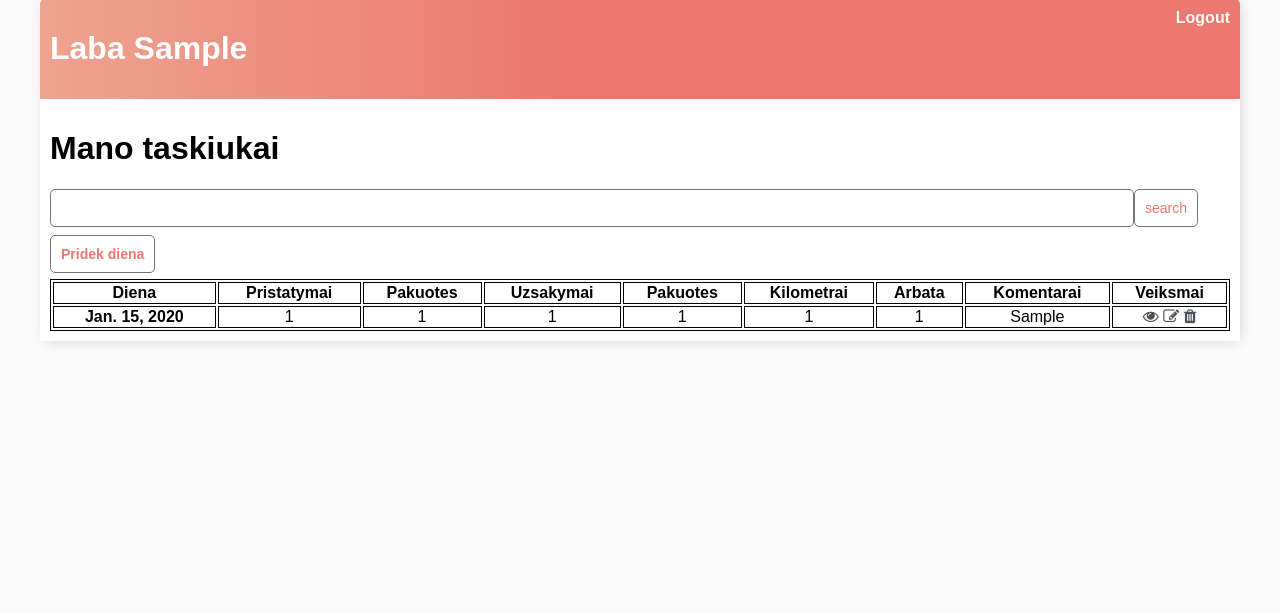
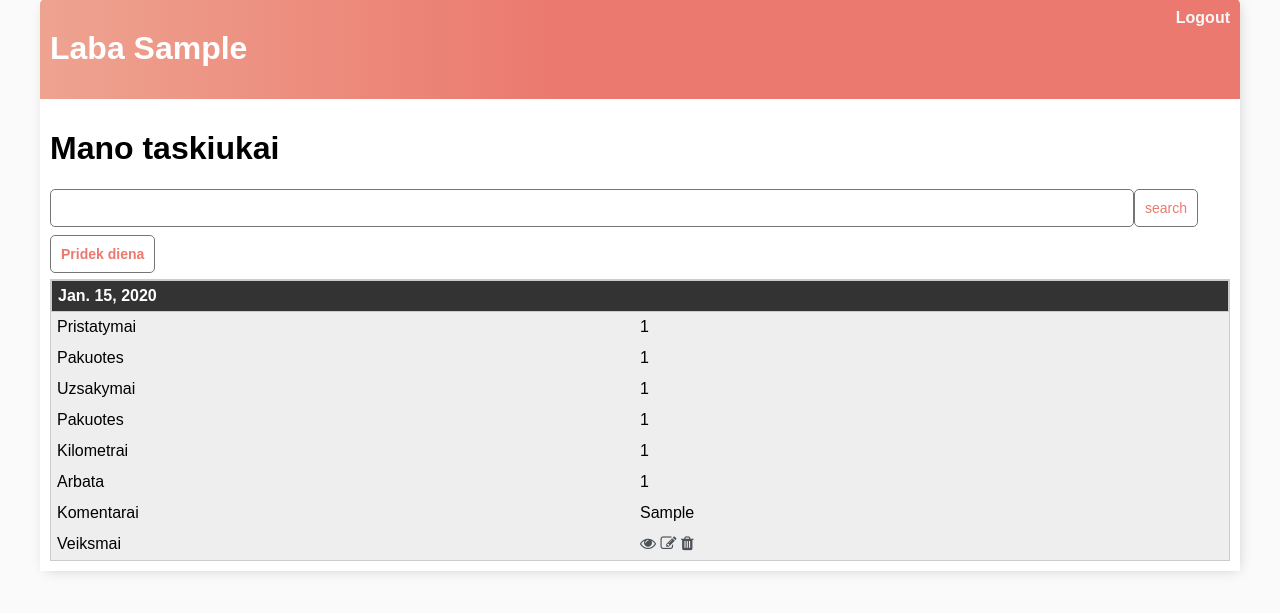
Before and after one commit to arvydasg/dpd, a Django app: page / in a window 1280 px wide. Shown: the part 59-672 px from the top of the page. Run offline with Django 4.2, Linux system fonts and the light colour scheme; a user stored in the database is signed in; tables that the repository leaves empty hold one stand-in row (values such as "Sample post"); some libraries are stand-ins or nearby versions.

Commit message:
style: table is now mobile reponsive!

```diff
--- a/base/templates/base/taskai_list.html
+++ b/base/templates/base/taskai_list.html
@@ -32,6 +32,7 @@
 <br/>
 <p></p>
 <table class="table">
+  <thead>
     <tr>
       <th scope="col">Diena</th>
       <th scope="col">Pristatymai</th>
@@ -43,6 +44,7 @@
       <th scope="col">Komentarai</th>
       <th scope="col">Veiksmai</th>
     </tr>
+  </thead>
   <tbody>
     <tr>
       {% for taskai in taskiukai %}
--- a/static/base/style.css
+++ b/static/base/style.css
@@ -68,13 +68,101 @@ textarea {
     width: 90%;
 }
 
-table, th, td {
-    border:1px solid black;
-    text-align:center
+/* table, th, td { */
+/*     border:1px solid black; */
+/*     text-align:center */
+/* } */
+
+/* table{ */
+/*     width: 100%; */
+/*     margin-left: auto; */
+/*     margin-right: auto; */
+/* } */
+
+
+
+
+
+/* 2022-02-02 styling changes. Attempting mobile responsivness */
+/* inspiration - https://css-tricks.com/responsive-data-tables/ */
+
+/*
+Generic Styling, for Desktops/Laptops
+*/
+table {
+  width: 100%;
+  border-collapse: collapse;
 }
 
-table{
-    width: 100%;
-    margin-left: auto;
-    margin-right: auto;
+/* Zebra striping */
+tr:nth-of-type(odd) {
+  background: #eee;
 }
+
+th {
+  background: #333;
+  color: white;
+  font-weight: bold;
+}
+
+td, th {
+  padding: 6px;
+  border: 1px solid #ccc;
+  text-align: left;
+}
+
+/*
+Max width before this PARTICULAR table gets nasty
+This query will take effect for any screen smaller than 760px
+and also iPads specifically.
+*/
+
+@media
+only screen and (max-width: 760px),
+(min-device-width: 768px) and (max-device-width: 1024px)  {
+
+    /* Force table to not be like tables anymore */
+    table, thead, tbody, th, td, tr {
+	display: block;
+    }
+
+    /* Hide table headers (but not display: none;, for accessibility) */
+    thead tr {
+	position: absolute;
+	top: -9999px;
+	left: -9999px;
+    }
+
+    tr { border: 1px solid #ccc; }
+
+    td {
+	/* Behave  like a "row" */
+	border: none;
+	border-bottom: 1px solid #eee;
+	position: relative;
+	padding-left: 50%;
+    }
+
+    td:before {
+	/* Now like a table header */
+	position: absolute;
+	/* Top/left values mimic padding */
+	top: 6px;
+	left: 6px;
+	width: 45%;
+	padding-right: 10px;
+	white-space: nowrap;
+    }
+
+    /*
+	Label the data
+   */
+    td:nth-of-type(1):before { content: "Pristatymai"; }
+    td:nth-of-type(2):before { content: "Pakuotes"; }
+    td:nth-of-type(3):before { content: "Uzsakymai"; }
+    td:nth-of-type(4):before { content: "Pakuotes"; }
+    td:nth-of-type(5):before { content: "Kilometrai"; }
+    td:nth-of-type(6):before { content: "Arbata"; }
+    td:nth-of-type(7):before { content: "Komentarai"; }
+    td:nth-of-type(8):before { content: "Veiksmai"; }
+}
```
